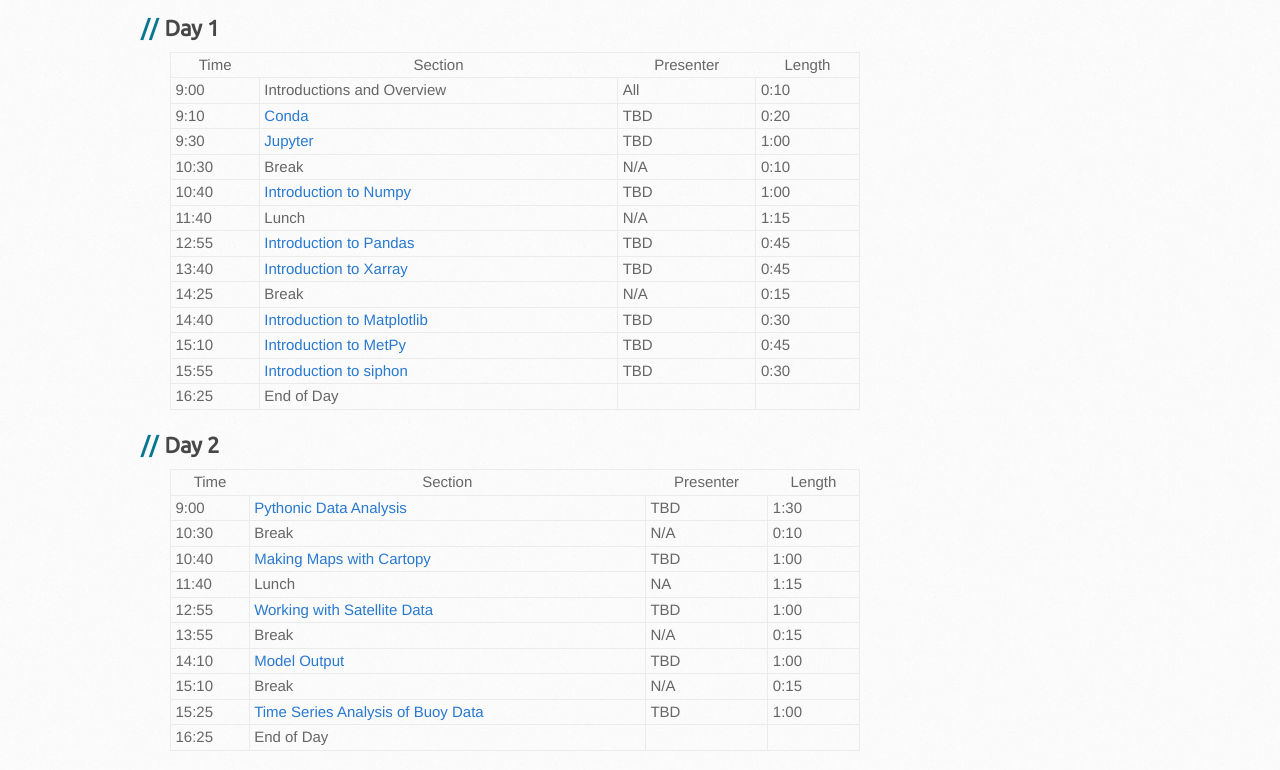
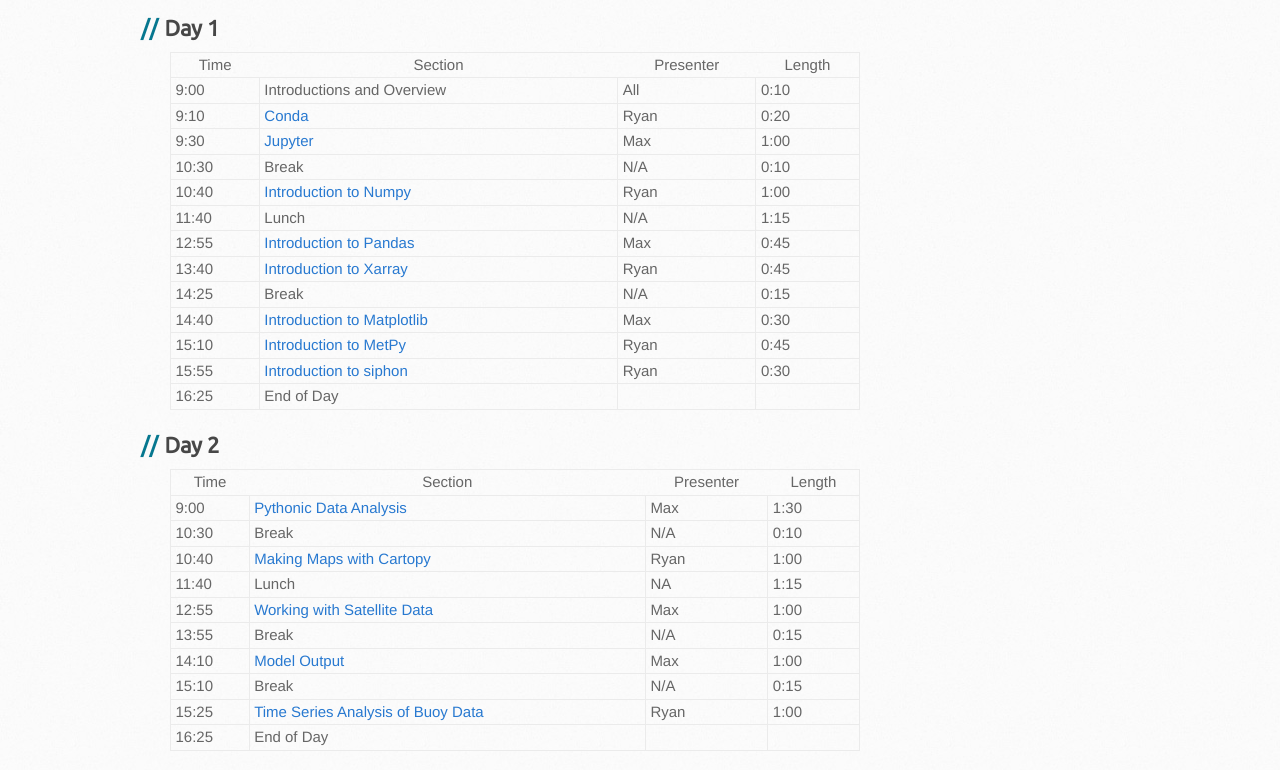
Before and after one commit to Unidata/python-workshop, a Jekyll site: the page built from events/albany2019.md, in a window 1280 px wide. Shown: the part 605-1375 px from the top of the page. Built offline with Jekyll 4.4.1, drawn with Linux system fonts in a browser that asks for light colours; some web fonts are replaced; our own code applies the rules of GitHub Pages for plain Markdown files.

Commit message:
Update schedule with presenters

```diff
--- a/events/albany2019.md
+++ b/events/albany2019.md
@@ -11,30 +11,30 @@
 |  Time | Section                                      | Presenter   | Length |
 |-------|----------------------------------------------|-------------|--------|
 | 9:00 | Introductions and Overview | All | 0:10 |
-| 9:10 | [Conda](https://github.com/Unidata/python-workshop/blob/master/presentations/10_Minutes_to_Conda.pdf) | TBD | 0:20 |
-| 9:30 | [Jupyter](https://github.com/Unidata/python-workshop/blob/master/notebooks/Jupyter_Notebooks/Jupyter%20Notebooks%20Introduction.ipynb) | TBD | 1:00 |
+| 9:10 | [Conda](https://github.com/Unidata/python-workshop/blob/master/presentations/10_Minutes_to_Conda.pdf) | Ryan | 0:20 |
+| 9:30 | [Jupyter](https://github.com/Unidata/python-workshop/blob/master/notebooks/Jupyter_Notebooks/Jupyter%20Notebooks%20Introduction.ipynb) | Max | 1:00 |
 | 10:30 | Break | N/A | 0:10 |
-| 10:40 | [Introduction to Numpy](https://github.com/Unidata/python-workshop/blob/master/notebooks/NumPy/Numpy%20Basics.ipynb) | TBD | 1:00 |
+| 10:40 | [Introduction to Numpy](https://github.com/Unidata/python-workshop/blob/master/notebooks/NumPy/Numpy%20Basics.ipynb) | Ryan | 1:00 |
 | 11:40 | Lunch | N/A | 1:15 |
-| 12:55 | [Introduction to Pandas](https://github.com/Unidata/python-workshop/blob/master/notebooks/Pandas/Pandas%20Introduction.ipynb) | TBD | 0:45 |
-| 13:40 | [Introduction to Xarray](https://github.com/Unidata/python-workshop/blob/master/notebooks/XArray/XArray%20Introduction.ipynb) | TBD | 0:45 |
+| 12:55 | [Introduction to Pandas](https://github.com/Unidata/python-workshop/blob/master/notebooks/Pandas/Pandas%20Introduction.ipynb) | Max | 0:45 |
+| 13:40 | [Introduction to Xarray](https://github.com/Unidata/python-workshop/blob/master/notebooks/XArray/XArray%20Introduction.ipynb) | Ryan | 0:45 |
 | 14:25 | Break | N/A | 0:15 |
-| 14:40 | [Introduction to Matplotlib](https://github.com/Unidata/python-workshop/blob/master/notebooks/Matplotlib/Matplotlib%20Basics.ipynb) | TBD | 0:30 |
-| 15:10 | [Introduction to MetPy](https://github.com/Unidata/python-workshop/blob/master/notebooks/Metpy_Introduction/Introduction%20to%20MetPy.ipynb) | TBD | 0:45 |
-| 15:55 | [Introduction to siphon](https://github.com/Unidata/python-workshop/blob/master/notebooks/Siphon/Siphon%20Overview.ipynb) | TBD | 0:30 |
+| 14:40 | [Introduction to Matplotlib](https://github.com/Unidata/python-workshop/blob/master/notebooks/Matplotlib/Matplotlib%20Basics.ipynb) | Max | 0:30 |
+| 15:10 | [Introduction to MetPy](https://github.com/Unidata/python-workshop/blob/master/notebooks/Metpy_Introduction/Introduction%20to%20MetPy.ipynb) | Ryan | 0:45 |
+| 15:55 | [Introduction to siphon](https://github.com/Unidata/python-workshop/blob/master/notebooks/Siphon/Siphon%20Overview.ipynb) | Ryan | 0:30 |
 | 16:25 | End of Day |  |
 
 ## Day 2
 
 |  Time | Section                                      | Presenter   | Length |
 |-------|----------------------------------------------|-------------|--------|
-| 9:00 | [Pythonic Data Analysis](https://github.com/Unidata/python-workshop/blob/master/notebooks/Pythonic_Data_Analysis/Pythonic%20Data%20Analysis.ipynb) | TBD | 1:30 |
+| 9:00 | [Pythonic Data Analysis](https://github.com/Unidata/python-workshop/blob/master/notebooks/Pythonic_Data_Analysis/Pythonic%20Data%20Analysis.ipynb) | Max | 1:30 |
 | 10:30 | Break | N/A | 0:10 |
-| 10:40 | [Making Maps with Cartopy](https://github.com/Unidata/python-workshop/blob/master/notebooks/CartoPy/CartoPy.ipynb) | TBD | 1:00 |
+| 10:40 | [Making Maps with Cartopy](https://github.com/Unidata/python-workshop/blob/master/notebooks/CartoPy/CartoPy.ipynb) | Ryan | 1:00 |
 | 11:40 | Lunch | NA | 1:15 |
-| 12:55 | [Working with Satellite Data](https://github.com/Unidata/python-workshop/blob/master/notebooks/Satellite_Data/Working%20with%20Satellite%20Data.ipynb) | TBD | 1:00 |
+| 12:55 | [Working with Satellite Data](https://github.com/Unidata/python-workshop/blob/master/notebooks/Satellite_Data/Working%20with%20Satellite%20Data.ipynb) | Max | 1:00 |
 | 13:55 | Break | N/A | 0:15 |
-| 14:10 | [Model Output](https://github.com/Unidata/python-workshop/blob/master/notebooks/Model_Output/Downloading%20model%20fields%20with%20NCSS.ipynb) | TBD | 1:00 |
+| 14:10 | [Model Output](https://github.com/Unidata/python-workshop/blob/master/notebooks/Model_Output/Downloading%20model%20fields%20with%20NCSS.ipynb) | Max | 1:00 |
 | 15:10 | Break | N/A | 0:15 |
-| 15:25 | [Time Series Analysis of Buoy Data](https://github.com/Unidata/python-workshop/blob/master/notebooks/Time_Series/Basic%20Time%20Series%20Plotting.ipynb) | TBD | 1:00 |
+| 15:25 | [Time Series Analysis of Buoy Data](https://github.com/Unidata/python-workshop/blob/master/notebooks/Time_Series/Basic%20Time%20Series%20Plotting.ipynb) | Ryan | 1:00 |
 | 16:25 | End of Day |  |
```
